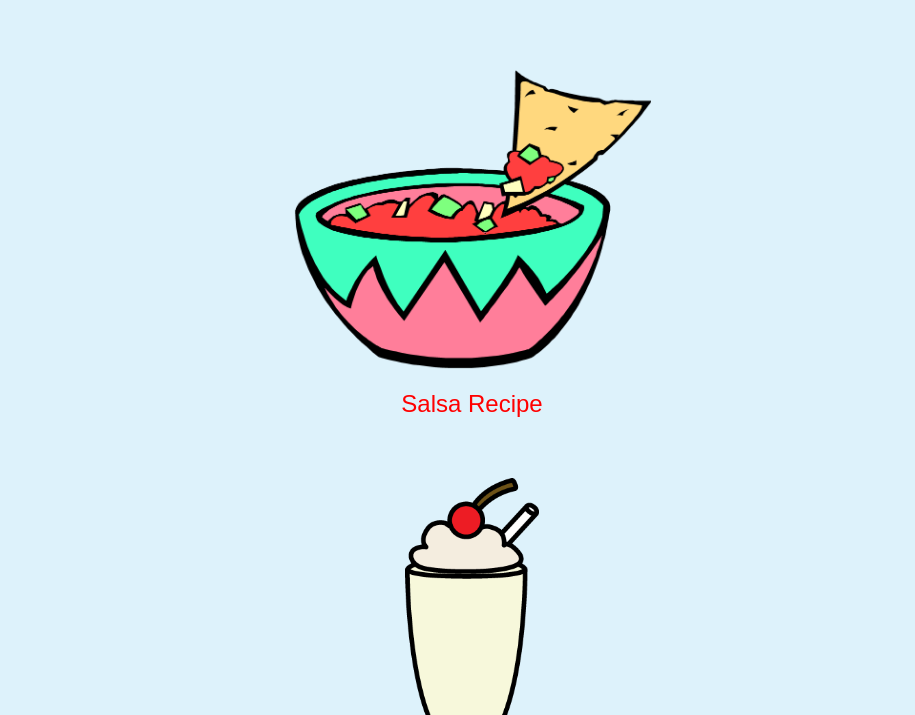
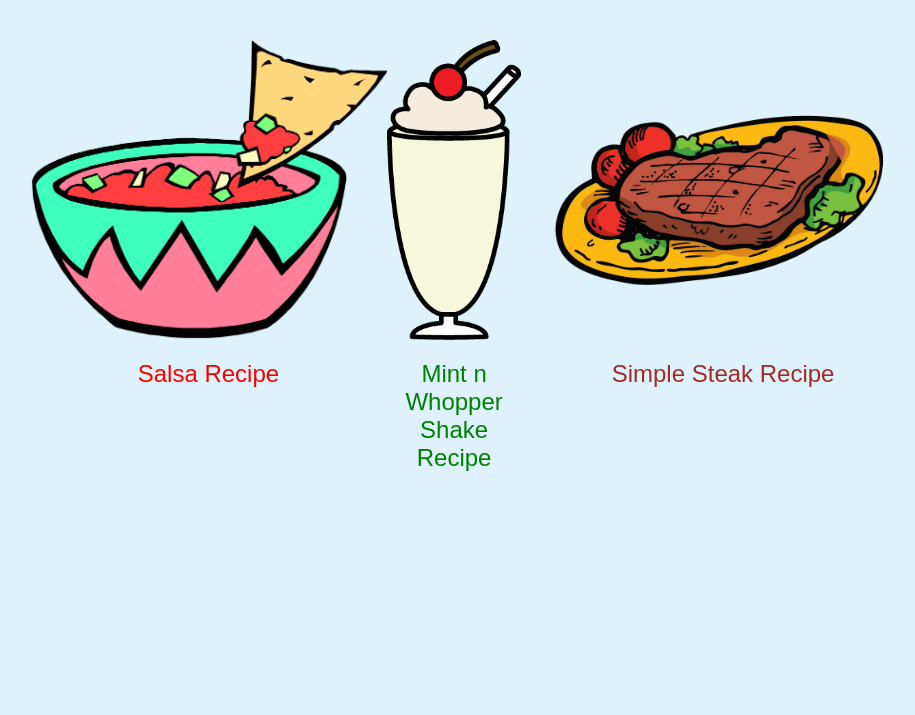
Before and after one commit to megalowdonny/odin-recipes, a plain HTML site: page index.html in a window 1280 px wide. Shown: the part 85-800 px from the top of the page, without its empty margins (168-1083 px from the left). Drawn offline with Linux system fonts and the light colour scheme.

Commit message:
Just started using flex instead
Only changes to the main page so far, going to do more once I read some more lessons. Tried getting the main link images to shrink with the viewfinder but couldn't find a way to do it.

```diff
--- a/index.html
+++ b/index.html
@@ -10,22 +10,24 @@
   <body>
     <h1 class="header">Odin Recipes</h1>
 
+    <div class="main">
       <div class="container salsa">
         <a href="recipes/salsa.html" class="salsa title">
         <img src="images/salsa-graphic.png" alt="bowl of salsa and a tortilla chip"><br>
-      Salsa Recipe</a><br>
+        Salsa Recipe</a>
       </div>
 
       <div class="container shake">
         <a href="recipes/shake.html" class="shake title">
         <img src="images/shake-graphic.png" alt="glass filled with milkshake"><br>
-      Mint n Whopper Shake Recipe</a><br>
+        Mint n Whopper Shake Recipe</a>
       </div>
 
       <div class="container steak">
         <a href="recipes/steak.html" class="steak title">
         <img src="images/steak-graphic.png" alt="cooked steak with sear marks"><br>
-      Simple Steak Recipe</a><br>
+        Simple Steak Recipe</a>
+      </div>
     </div>
   </body>
 </html>
--- a/style.css
+++ b/style.css
@@ -9,20 +9,30 @@
   font-size: 64px;
 }
 
+.main {
+  max-width: 70%;
+  margin: auto;
+  display: flex;
+  justify-content: space-around;
+}
+
 .title {
   font-size: 24px;
   text-decoration: none;
 }
 
 .container {
-  padding-top: 30px;
-  padding-bottom: 30px;
+
+}
+
+a {
+  display: block;
 }
 
 img {
-  height: 300px;
+  max-height: 300px;
   width: auto;
-  padding-bottom: 20px;
+  margin-bottom: 20px;
 }
 .salsa {
   color: red;
```
Lines whose indentation alone changed are shown as unchanged.
